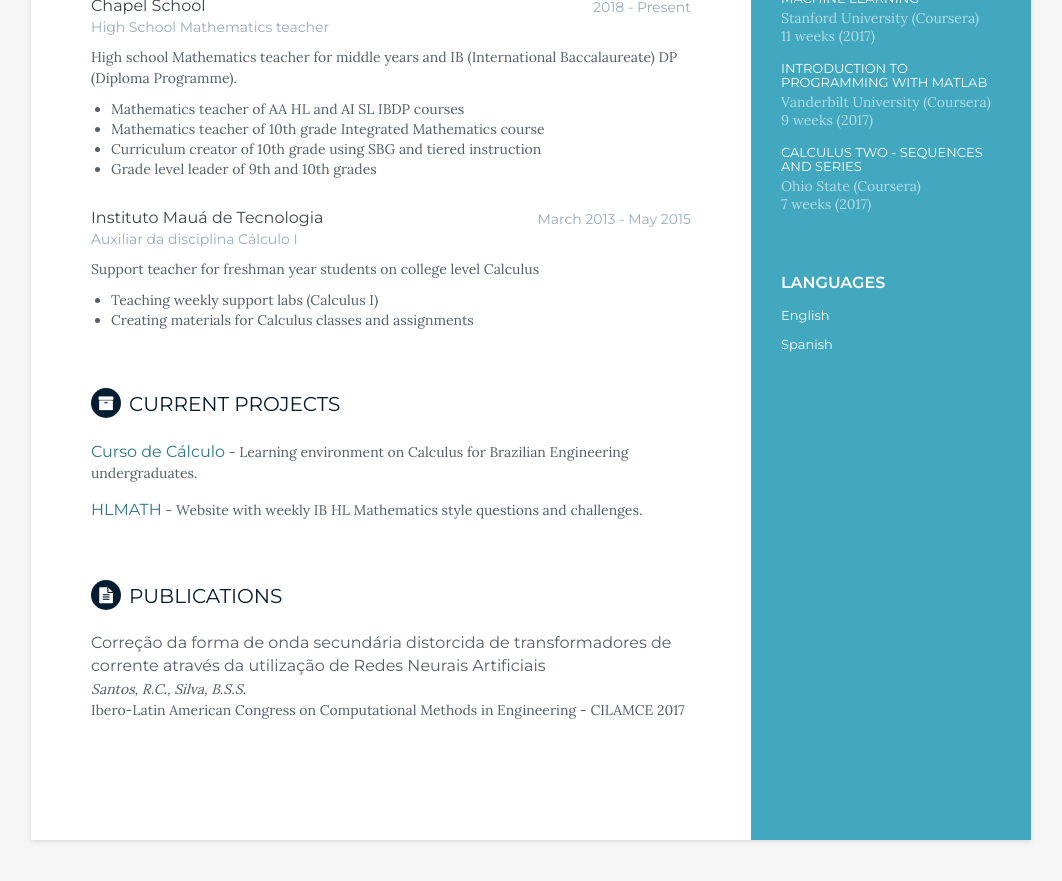
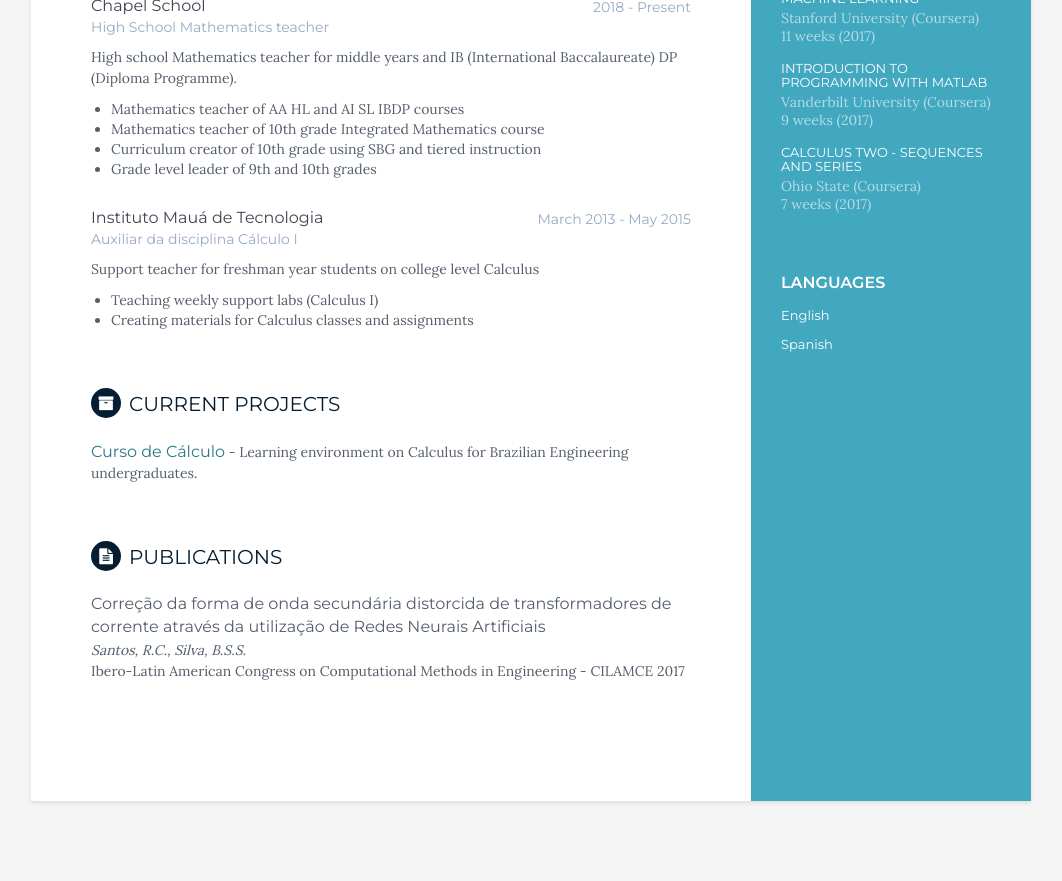
Before and after one commit to bru1987/bru1987.github.io, a Jekyll site: the page built from cv.html, in a window 1280 px wide and 900 px high, scrolled down 945 px. Shown: the top 881 px of the window, without its empty margins (109-1171 px from the left). Built offline with Jekyll 4.4.1, drawn with Linux system fonts in a browser that asks for light colours.

Commit message:
Update projects.yml

```diff
--- a/_data/projects.yml
+++ b/_data/projects.yml
@@ -3,7 +3,3 @@ projects:
     title: Curso de Cálculo
     link: "http://www.cursodecalculo.com.br"
     tagline: "Learning environment on Calculus for Brazilian Engineering undergraduates."
-  - project:
-    title: HLMATH
-    link: "http://www.hlmath.com"
-    tagline: "Website with weekly IB HL Mathematics style questions and challenges."
```
